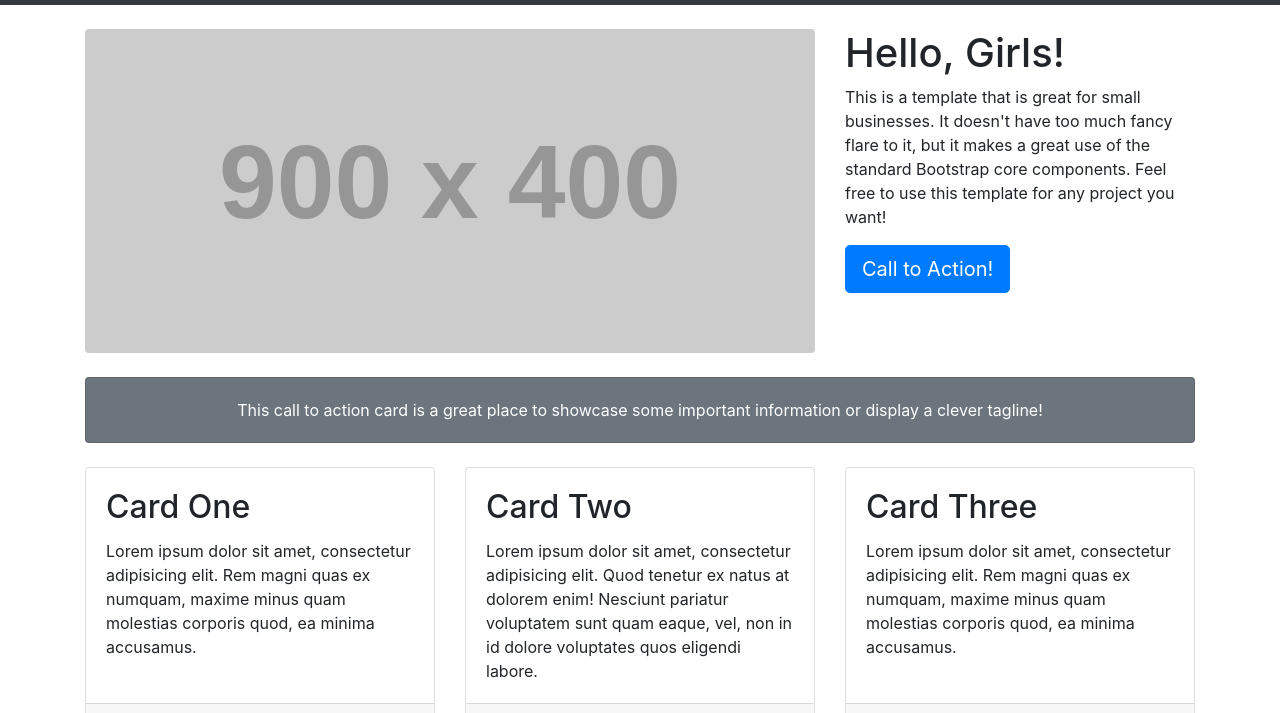
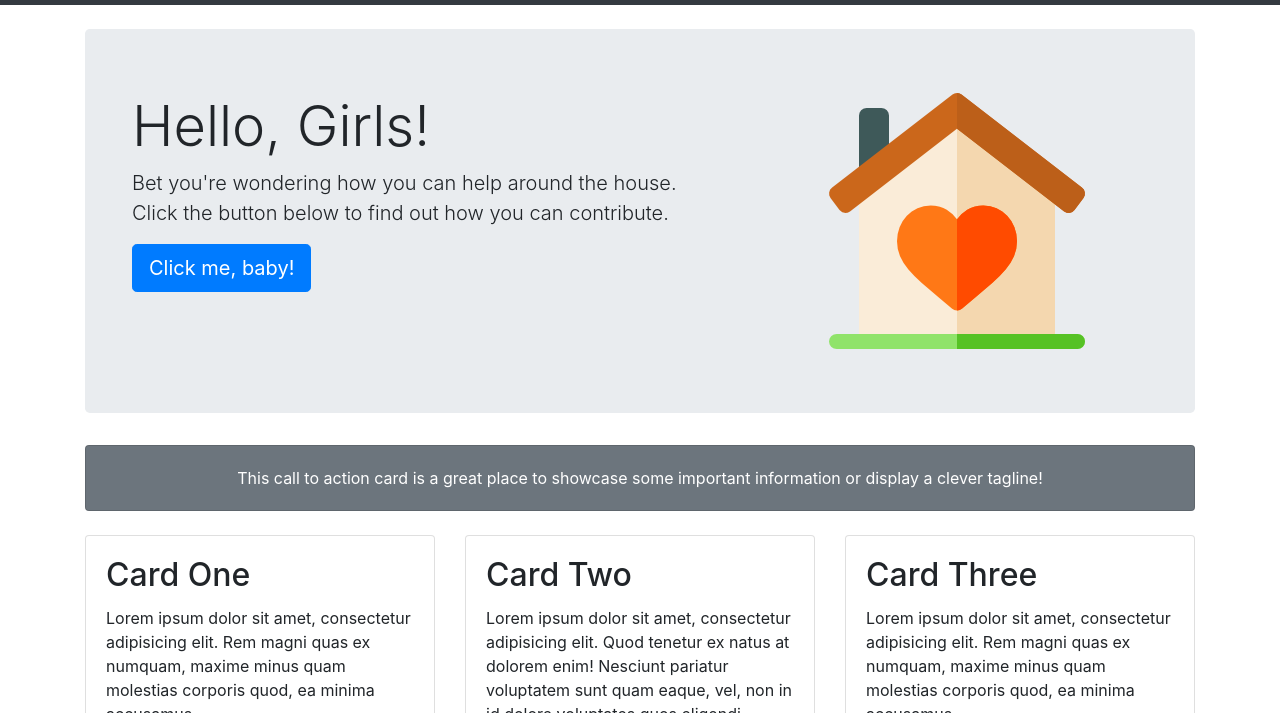
Before and after one commit to NoelleDL/JSMommysBigHelpers, a plain HTML site: page index.html in a window 1280 px wide. Shown: the part 51-764 px from the top of the page. Drawn offline with Linux system fonts and the light colour scheme; placeholder pictures from the web are drawn by us.

Commit message:
Add more stlying and images

```diff
--- a/index.html
+++ b/index.html
@@ -25,8 +25,8 @@
       <div class="container">
         <a class="navbar-brand" href="#"></a>
         <img src="./images/mom.png" alt="Mom"/>
-        <img src="./images/vivienne.png" alt="Mom"/>
-        <img src="./images/charlotte.png" alt="Mom"/>
+        <img src="./images/vivienne.png" alt="Vivienne"/>
+        <img src="./images/charlotte.png" alt="Charlotte"/>
         <button class="navbar-toggler" type="button" data-toggle="collapse" data-target="#navbarResponsive" aria-controls="navbarResponsive" aria-expanded="false" aria-label="Toggle navigation">
           <span class="navbar-toggler-icon"></span>
         </button>
@@ -55,18 +55,25 @@
     <div class="container">
 
       <!-- Heading Row -->
-      <div class="row my-4">
-        <div class="col-lg-8">
-          <img class="img-fluid rounded" src="http://placehold.it/900x400" alt="">
+      <br>
+      <div class="jumbotron">
+        <div class="container">
+          <div class="row">
+            <div class="col">
+        <h1 class="display-4">Hello, Girls!</h1>
+        <p class="lead">Bet you're wondering how you can help around the house. <br>Click the button below to find out how you can contribute.</p>
+
+        <p class="lead">
+          <a class="btn btn-primary btn-lg" href="#" role="button">Click me, baby!</a>
+        </p>
+            </div>
+            <div class="col-4">
+              <img class="img-responsive" src="./images/home.png" />
+            </div>
+          </div>
         </div>
-        <!-- /.col-lg-8 -->
-        <div class="col-lg-4">
-          <h1>Hello, Girls!</h1>
-          <p>This is a template that is great for small businesses. It doesn't have too much fancy flare to it, but it makes a great use of the standard Bootstrap core components. Feel free to use this template for any project you want!</p>
-          <a class="btn btn-primary btn-lg" href="#">Call to Action!</a>
-        </div>
-        <!-- /.col-md-4 -->
       </div>
+
       <!-- /.row -->
 
       <!-- Call to Action Well -->
```
Also changed, not shown: images/home.png (added).
